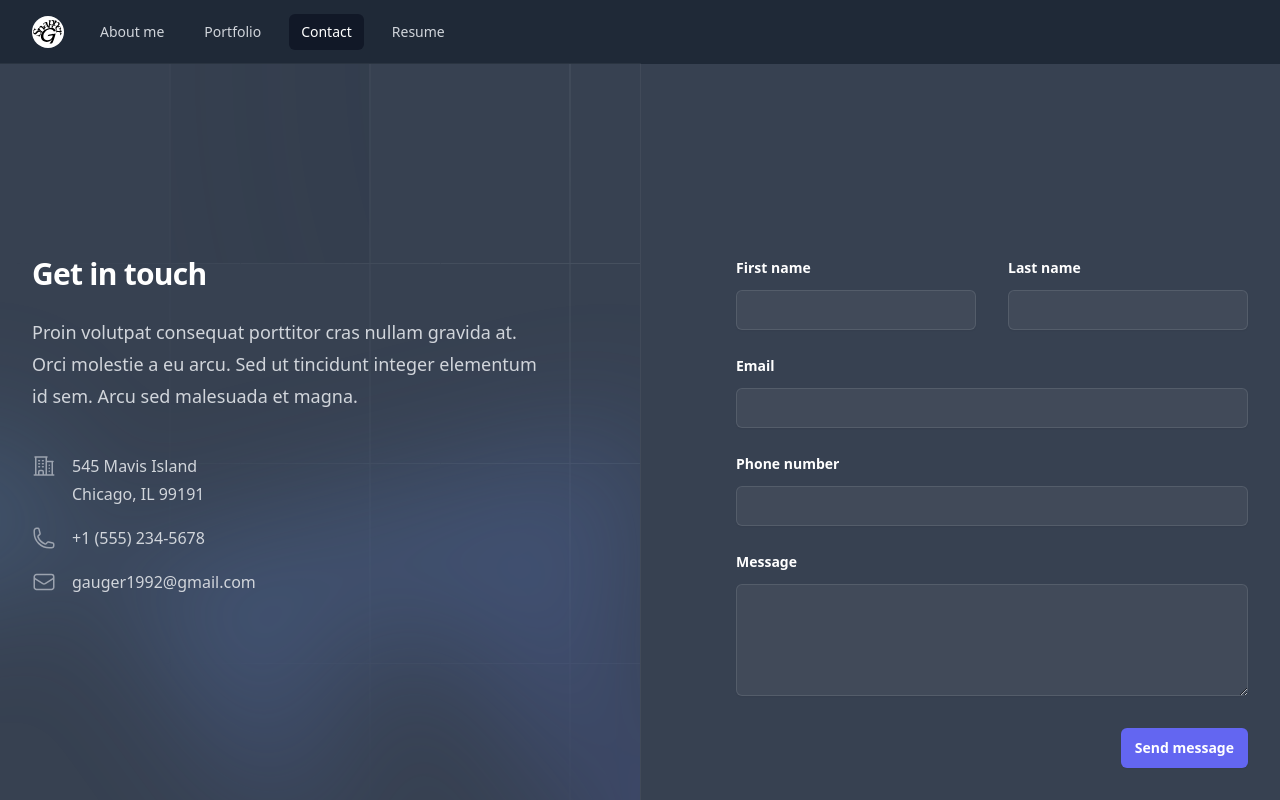
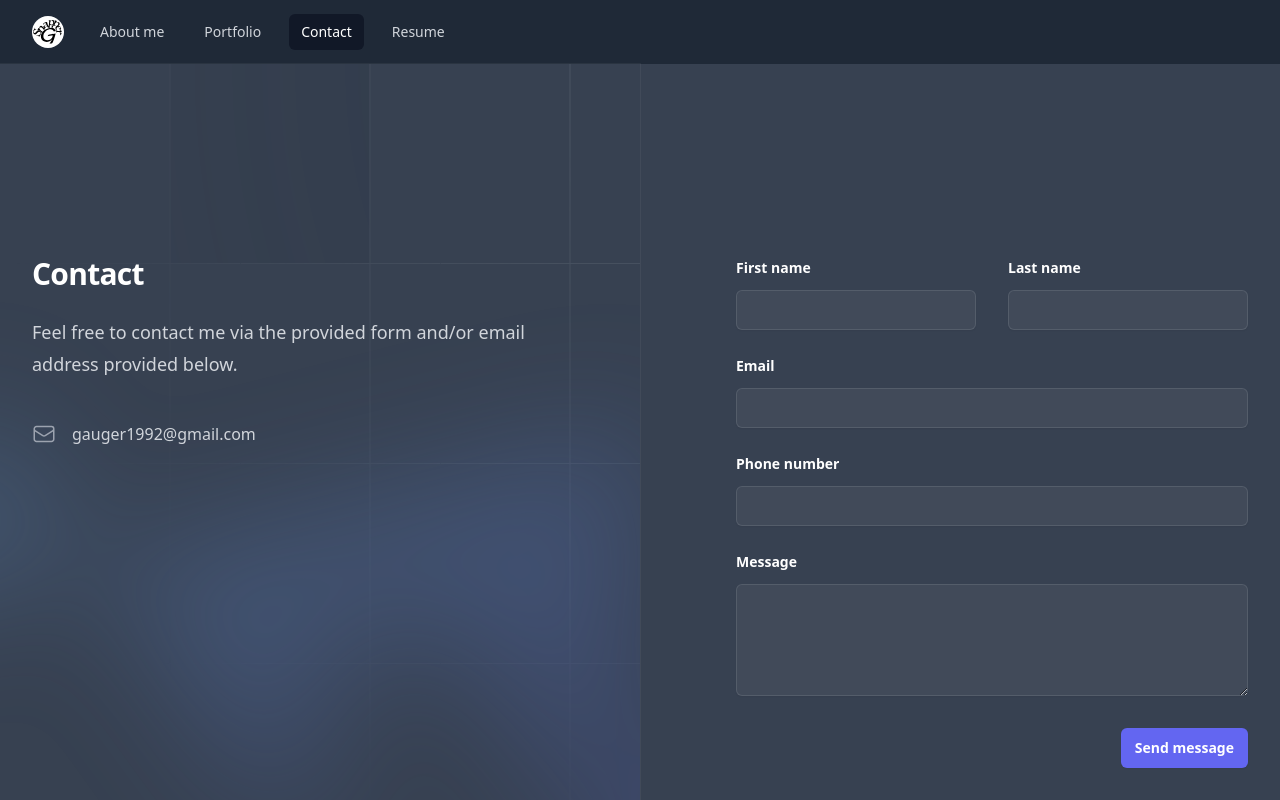
Before and after one commit to SnapperGee/portfolio-client, a React (Vite) app: page /contact in a window 1280 px wide. Shown: the top 800 px of the page. Built offline with nearby package versions, Linux system fonts and the light colour scheme.

Commit message:
Fixup contact page.

```diff
--- a/src/page/contact.tsx
+++ b/src/page/contact.tsx
@@ -1,6 +1,6 @@
-import { BuildingOffice2Icon, EnvelopeIcon, PhoneIcon } from '@heroicons/react/24/outline'
+import { EnvelopeIcon } from '@heroicons/react/24/outline'
 
-const contact = () =>
+const Contact = () =>
 (
     <div className="relative isolate">
         <div className="mx-auto grid max-w-7xl grid-cols-1 lg:grid-cols-2">
@@ -41,34 +41,11 @@ const contact = () =>
                         />
                         </div>
                     </div>
-                    <h2 className="text-3xl font-bold tracking-tight text-white">Get in touch</h2>
+                    <h2 className="text-3xl font-bold tracking-tight text-white">Contact</h2>
                     <p className="mt-6 text-lg leading-8 text-gray-300">
-                        Proin volutpat consequat porttitor cras nullam gravida at. Orci molestie a eu arcu. Sed ut tincidunt
-                        integer elementum id sem. Arcu sed malesuada et magna.
+                        Feel free to contact me via the provided form and/or email address provided below.
                     </p>
                     <dl className="mt-10 space-y-4 text-base leading-7 text-gray-300">
-                        <div className="flex gap-x-4">
-                            <dt className="flex-none">
-                                <span className="sr-only">Address</span>
-                                <BuildingOffice2Icon className="h-7 w-6 text-gray-400" aria-hidden="true" />
-                            </dt>
-                            <dd>
-                                545 Mavis Island
-                                <br />
-                                Chicago, IL 99191
-                            </dd>
-                        </div>
-                        <div className="flex gap-x-4">
-                            <dt className="flex-none">
-                                <span className="sr-only">Telephone</span>
-                                <PhoneIcon className="h-7 w-6 text-gray-400" aria-hidden="true" />
-                            </dt>
-                            <dd>
-                                <a className="hover:text-white" href="tel:+1 (555) 234-5678">
-                                    +1 (555) 234-5678
-                                </a>
-                            </dd>
-                        </div>
                         <div className="flex gap-x-4">
                             <dt className="flex-none">
                                 <span className="sr-only">Email</span>
@@ -171,4 +148,4 @@ const contact = () =>
     </div>
 );
 
-export default contact;
+export default Contact;
```
